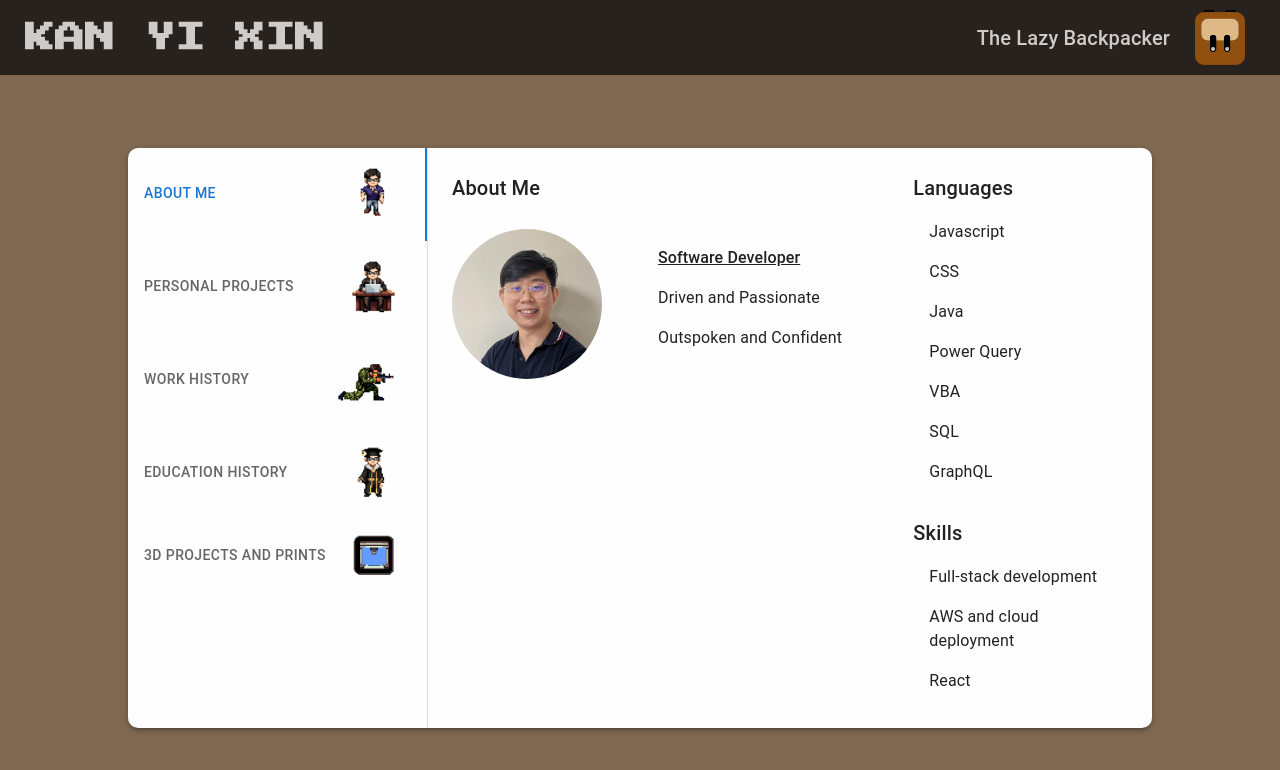
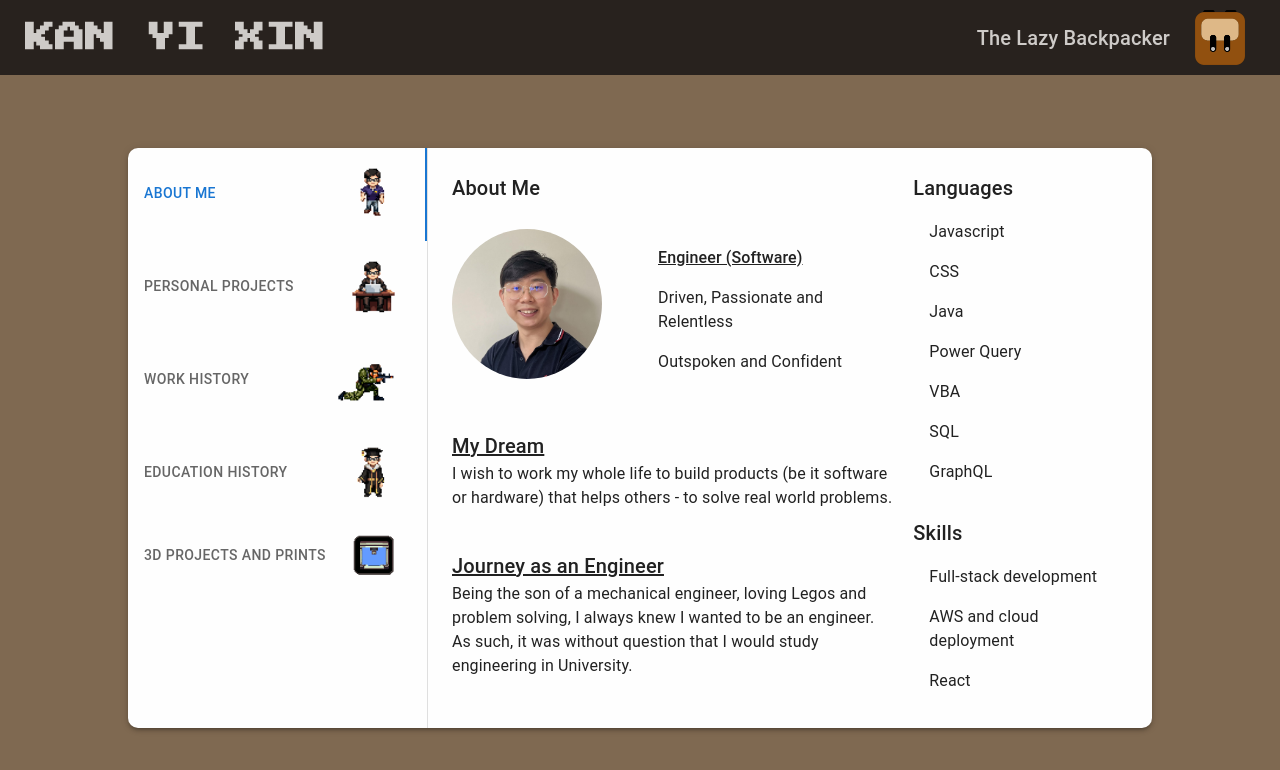
Before and after one commit to kanyx96/portfolio_v2, a Next.js app: page / in a window 1280 px wide. Shown: the top 770 px of the page. Built offline with nearby package versions, Linux system fonts and the light colour scheme.

Commit message:
Update aboutMe.tsx

```diff
--- a/src/components/aboutMe.tsx
+++ b/src/components/aboutMe.tsx
@@ -2,7 +2,7 @@ import { Box, Avatar, Typography, List, ListItem, Grid2 } from "@mui/material";
 
 export function About_Me() {
   return (
-    <Grid2 container spacing={2} sx={{height: "100%", overflowY: "auto"}}>
+    <Grid2 container spacing={2} sx={{ height: "100%", overflowY: "auto" }}>
       <Grid2 size={8}>
         <Typography variant='h6'>{"About Me"}</Typography>
         <Box
@@ -28,12 +28,12 @@ export function About_Me() {
                   variant='subtitle2'
                   sx={{ fontSize: 16, textDecoration: "underline" }}
                 >
-                  Software Developer
+                  Engineer (Software)
                 </Typography>
               </ListItem>
               <ListItem>
                 <Typography variant='body1' sx={{ fontSize: 16 }}>
-                  Driven and Passionate
+                  Driven, Passionate and Relentless
                 </Typography>
               </ListItem>
               <ListItem>
@@ -43,6 +43,57 @@ export function About_Me() {
               </ListItem>
             </List>
           </Box>
+          <div>
+            <Typography variant='h6' sx={{ textDecoration: "underline" }}>
+              My Dream
+            </Typography>
+            <Typography variant='body1'>
+              I wish to work my whole life to build products (be it software or
+              hardware) that helps others - to solve real world problems.
+            </Typography>
+          </div>
+          <div>
+            <Typography variant='h6' sx={{ textDecoration: "underline" }}>
+              Journey as an Engineer
+            </Typography>
+            <Typography variant='body1'>
+              Being the son of a mechanical engineer, loving Legos and problem
+              solving, I always knew I wanted to be an engineer. As such, it was
+              without question that I would study engineering in University.
+              <br />
+              <br />
+              My first exposure to software engineering was in University. I was
+              studying Mechanical Engineering with direct Masters. I fell in
+              love with software becuase of how accessible it is. I found a
+              study of engineering where I can build what my imagination holds
+              without substantial upfront capital/resourses.
+              <br />
+              <br />
+              Every holiday, I had to come back to Singapore to fulfill my bond
+              with The Army and it was there that I demonstrated my capabilities
+              in software development. I was also lucky that when I come back to
+              fulfill my bond with the Army, it was the start of the pandemic
+              and personnel are needed to work in the COVID Technology Task
+              Force as software developers. I developed my skills from there and
+              took it further when I left the Army to work on my own personal
+              projects.
+            </Typography>
+          </div>
+          <div>
+            <Typography variant='h6' sx={{ textDecoration: "underline" }}>
+              Journey to Army
+            </Typography>
+            <Typography variant='body1'>
+              When I was 15, I was the chairperson of Nan Hua&apos;s Boys&apos;
+              Brigade Company. Being in an uniform group and being a history
+              buff (especially history on war), I have always dreamt about being
+              in the Army and I worked my ass off in Secondary School and JC to
+              get an Army Scholarship.
+              <br />
+              <br />I got into OCS and got a scholarship to study at University
+              College London (UCL).
+            </Typography>
+          </div>
         </Box>
       </Grid2>
       <Grid2 size={4}>
```
